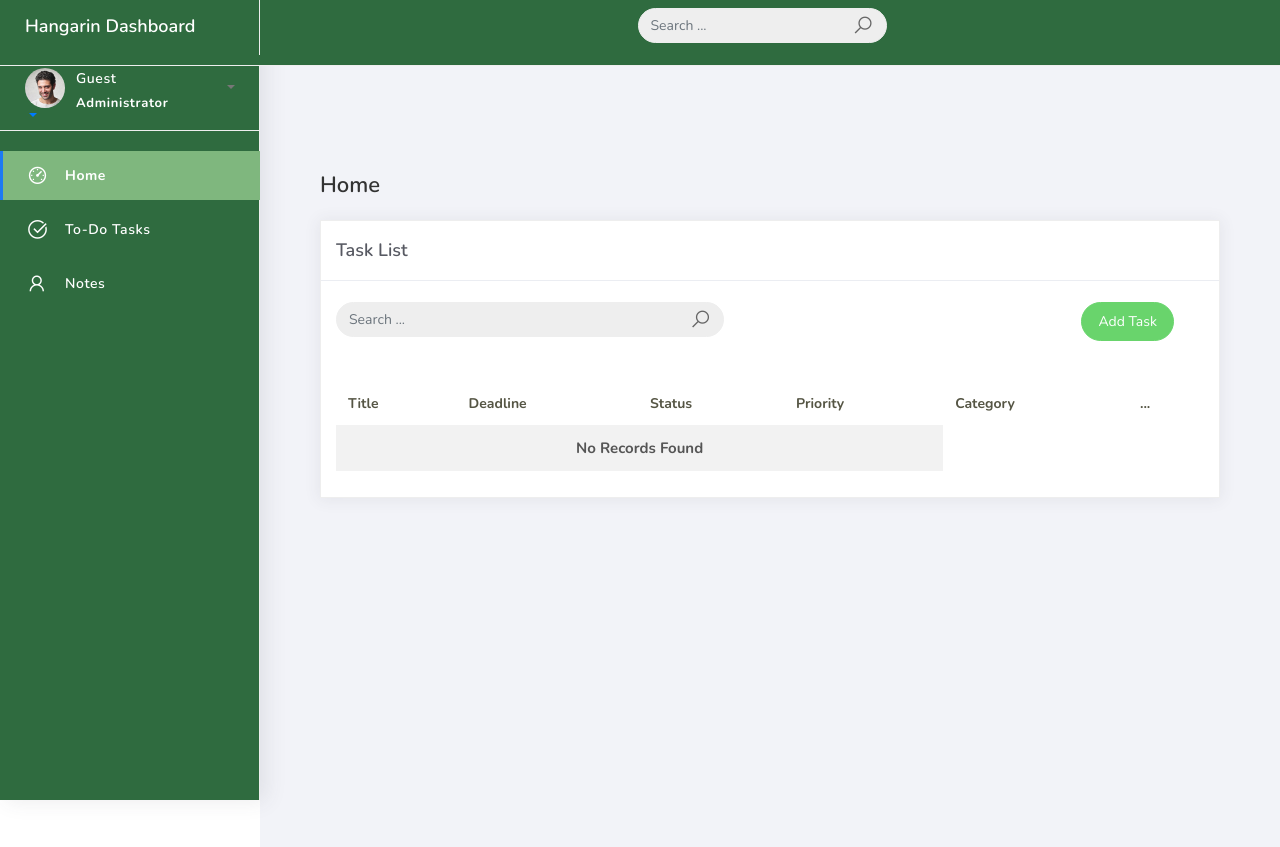
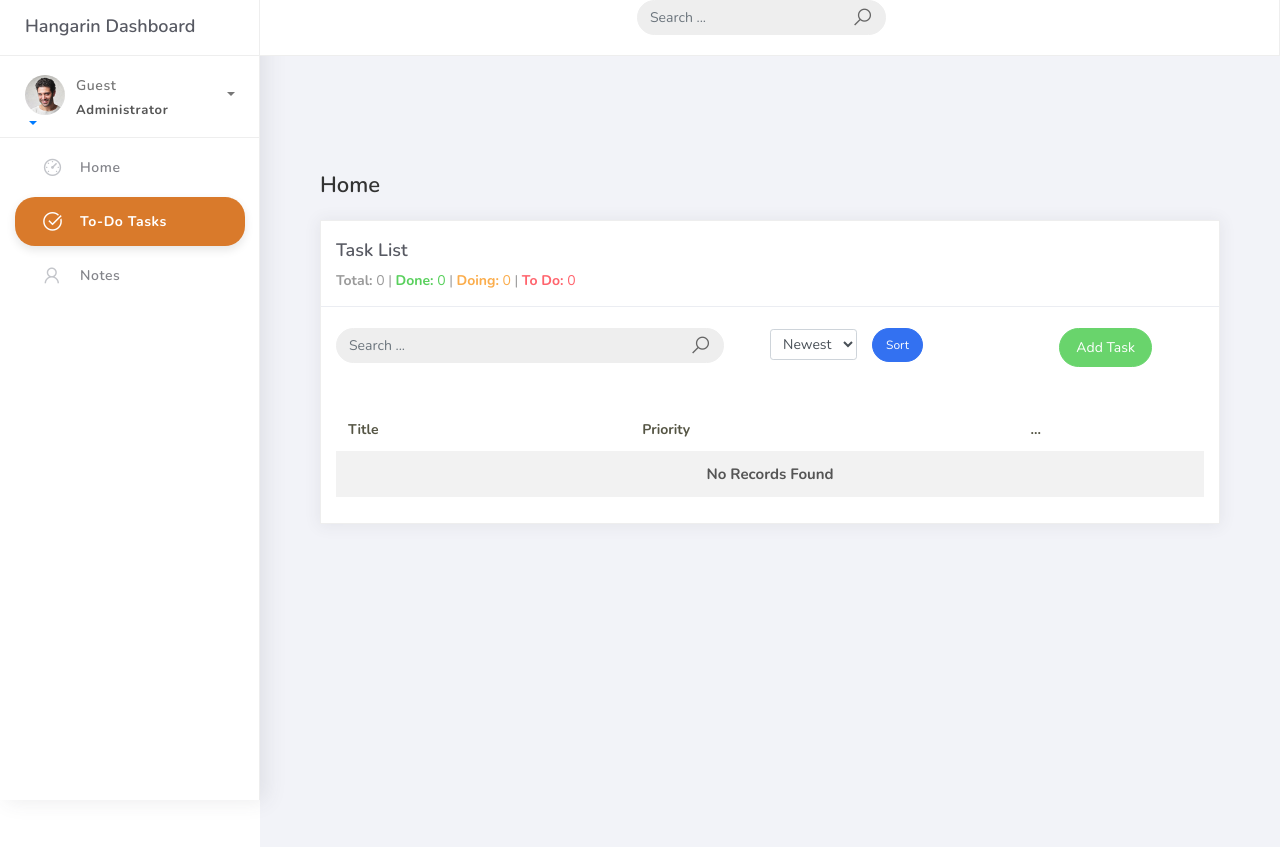
Before and after one commit to JuliusMarckArnesto/Hangarin, a Django app: page /task_list in a window 1280 px wide. Run offline with Django 5.2, Linux system fonts and the light colour scheme; some libraries are stand-ins or nearby versions.

Commit message:
Reformat base and task_list, developing the row click with the subtask modal

```diff
--- a/hangarinsite/hangarinsite/urls.py
+++ b/hangarinsite/hangarinsite/urls.py
@@ -16,7 +16,7 @@ Including another URLconf
 """
 from django.contrib import admin
 from django.urls import path
-from hanusers.views import DashboardView, TaskList, TaskCreateView, TaskUpdateView, TaskDeleteView, NoteList, NoteCreateView, NoteUpdateView, NoteDeleteView
+from hanusers.views import DashboardView, TaskList, TaskCreateView, TaskUpdateView, TaskDeleteView, NoteList, NoteCreateView, NoteUpdateView, NoteDeleteView, SubTaskList, SubTaskCreateView, SubTaskUpdateView, SubTaskDeleteView
 
 
 urlpatterns = [
@@ -27,9 +27,16 @@ urlpatterns = [
     path('task_list/add', TaskCreateView.as_view(), name='task-add'),
     path('task_list/<pk>', TaskUpdateView.as_view(), name='task-update'),
     path('task_list/<pk>/delete', TaskDeleteView.as_view(), name='task-delete'),
+    #____TASKS_SUBTASK____
+    path('task_list/<int:pk>/subtasks/', SubTaskList.as_view(), name='subtask-list'),
     #____NOTES____
     path('note_list', NoteList.as_view(), name='note-list'),
     path('note_list/add', NoteCreateView.as_view(), name='note-add'),
     path('note_list/<pk>', NoteUpdateView.as_view(), name='note-update'),
     path('note_list/<pk>/delete', NoteDeleteView.as_view(), name='note-delete'),
+    #____TASKS____
+    path('subtask_list', SubTaskList.as_view(), name='subtask-list'),
+    path('subtask_list/add', SubTaskCreateView.as_view(), name='subtask-add'),
+    path('subtask_list/<pk>', SubTaskUpdateView.as_view(), name='subtask-update'),
+    path('subtask_list/<pk>/delete', SubTaskDeleteView.as_view(), name='subtask-delete'),
 ]
--- a/hangarinsite/hanusers/admin.py
+++ b/hangarinsite/hanusers/admin.py
@@ -20,14 +20,14 @@ class TaskAdmin(admin.ModelAdmin):
 
 @admin.register(SubTask)
 class SubTaskAdmin(admin.ModelAdmin):
-    list_display = ("subtask_title", "subtask_status", "get_parent_title",)
+    list_display = ("subtask_title", "subtask_status", "parent_task_name",)
     list_filter = ("subtask_status",)
+    search_fields = ("subtask_title",)
 
-    def get_parent_title(self, obj):
+    def parent_task_name(self, obj):
         if obj.parent_task:
             return obj.parent_task.title
         return "No Parent"
-    search_fields = ("subtask_title",)
 
 @admin.register(Note)
 class NoteAdmin(admin.ModelAdmin):
--- a/hangarinsite/hanusers/forms.py
+++ b/hangarinsite/hanusers/forms.py
@@ -1,6 +1,6 @@
 from django.forms import ModelForm
 from django import forms
-from .models import Task, Note
+from .models import Task, Note, SubTask
 
 class TaskForm(ModelForm):
     class Meta:
@@ -24,3 +24,7 @@ class NoteForm(ModelForm):
     class Meta:
         model = Note
         fields = "__all__"
+class SubTaskForm(ModelForm):
+    class Meta:
+        model = SubTask
+        fields = "__all__"
--- a/hangarinsite/hanusers/views.py
+++ b/hangarinsite/hanusers/views.py
@@ -1,9 +1,11 @@
 from django.shortcuts import render
 from django.views.generic import ListView
 from django.views.generic.edit import CreateView, UpdateView, DeleteView
-from .models import Task, Note
-from hanusers.forms import TaskForm, NoteForm
+from .models import Task, Note, SubTask
+from hanusers.forms import TaskForm, NoteForm, SubTaskForm
 from django.urls import reverse_lazy
+from django.db.models import Q
+from django.db.models.functions import Lower
 
 class DashboardView(ListView):
     model = Task
@@ -17,7 +19,7 @@ class DashboardView(ListView):
         context["notes"] = Note.objects.select_related('task').all()[:3]
 
         # to avoid hitting the database inside the loop (N+1 problem)
-        context["tasks"] = Task.objects.select_related('priority', 'category').all()
+        context["tasks"] = Task.objects.select_related('priority', 'category').all().order_by('priority__priority_level')
 
         return context
 #____TASK____
@@ -25,7 +27,43 @@ class TaskList(ListView):
     model = Task
     context_object_name = 'task'
     template_name = 'task_list.html'
-    paginate_by = 5
+    paginate_by = 20
+
+    def get_ordering(self):
+        allowed = ["title", "-title", "created_at", "-created_at"]
+        sort_by = self.request.GET.get("sort_by")
+        if sort_by in allowed:
+            return sort_by
+        return "title"
+
+    def get_queryset(self):
+        qs =  super().get_queryset()
+        query = self.request.GET.get('q')
+
+        if query:
+            qs = qs.filter(
+                Q(title__icontains=query)
+            )
+        ordering = self.get_ordering()
+        if ordering == 'title':
+            qs = qs.annotate(lower_title=Lower('title')).order_by('lower_title')
+        elif ordering == '-title':
+            qs = qs.annotate(lower_title=Lower('title')).order_by('-lower_title')
+        else:
+            # Django's order_by() expects the field name as a string
+            qs = qs.order_by(ordering)
+        return qs
+
+    def get_context_data(self, **kwargs):
+        context = super().get_context_data(**kwargs)
+        tasks = Task.objects.all()
+
+        context['total_tasks'] = tasks.count()
+        context['completed_count'] = tasks.filter(status='completed').count()
+        context['in_progress_count'] = tasks.filter(status='in_progress').count()
+        context['pending_count'] = tasks.filter(status='pending').count()
+
+        return context
 
 class TaskCreateView(CreateView):
     model = Task
@@ -44,12 +82,12 @@ class TaskDeleteView(DeleteView):
     template_name = "task_del.html"
     success_url = reverse_lazy('task-list')
 
-#____TASK____
+#____NOTE____
 class NoteList(ListView):
     model = Note
     context_object_name = 'note'
     template_name = 'note_list.html'
-    paginate_by = 5
+    paginate_by = None
 
 class NoteCreateView(CreateView):
     model = Note
@@ -67,3 +105,39 @@ class NoteDeleteView(DeleteView):
     model = Note
     template_name = "note_del.html"
     success_url = reverse_lazy('note-list')
+
+#____SUBTASK____
+class SubTaskList(ListView):
+    model = SubTask
+    context_object_name = 'subtask'
+    template_name = 'subtask_list.html'
+    paginate_by = None
+
+    def get_queryset(self):
+        # self.kwargs['pk'] is the ID from the URL
+        context = SubTask.objects.filter(parents_task=self.kwargs['pk'])
+
+        return context
+
+    def get_context_data(self, **kwargs):
+        context = super().get_context_data(**kwargs)
+        # Pass the parent task to the template so you can show its title
+        context['parent_task'] = Task.objects.get(pk=self.kwargs['pk'])
+        return context
+
+class SubTaskCreateView(CreateView):
+    model = SubTask
+    form_class = SubTaskForm
+    template_name = "subtask_form.html"
+    success_url = reverse_lazy('subtask-list')
+
+class SubTaskUpdateView(UpdateView):
+    model = SubTask
+    form_class = SubTaskForm
+    template_name = "subtask_form.html"
+    success_url = reverse_lazy('subtask-list')
+
+class SubTaskDeleteView(DeleteView):
+    model = SubTask
+    template_name = "subtask_del.html"
+    success_url = reverse_lazy('subtask-list')
--- a/hangarinsite/templates/base.html
+++ b/hangarinsite/templates/base.html
@@ -11,19 +11,35 @@
 	<link rel="stylesheet" href="{% static 'css/ready.css' %}">
 	<link rel="stylesheet" href="{% static 'css/demo.css' %}">
     <style>
-        /* Your Custom Color Palette Integration */
         :root {
         --primary-green: #2F6B3F;
         --sage: #7FB77E;
-            --accent-yellow: #F7C85C;
-            --cream: #FFF6C0;
+        --primary-blue: #0d6efd;
+        --light-blue: #8cbafe;
+        --hover-yellow: #F2D479;
+        --active-orange: #D97A2B;
+        --sidebar-bg: #FFFFFF;
         }
-        .main-header, .logo-header, .sidebar { background-color: var(--primary-green) !important; }
-        .logo, .nav i, .nav p { color: white !important; }
-        .logo:hover { color: var(--accent-yellow) !important; }
-        .active > a { background-color: var(--sage) !important; }
-        .card-note { background-color: var(--cream); border-left: 5px solid var(--sage); }
-        /* Base Styling (Shape only, no color) */
+
+        .main-header, .logo-header, .sidebar {
+            background-color: var(--sidebar-bg) !important;
+            border-right: 1px solid #eee;
+        }
+
+        /* .logo, .nav i, .nav p, .user .info span { color: var(--primary-green) !important; } */
+        .nav li { margin: 5px 15px; }
+        .nav li a { border-radius: 20px !important; transition: all 0.3s ease;margin: 0 !important; }
+        .nav li a:hover { background-color: var(--hover-yellow) !important; }
+        .nav li.active > a { background-color: var(--active-orange) !important;box-shadow: 0 4px 10px rgba(0,0,0,0.1); }
+        .nav li.active a i, .nav li.active a p { color: #FFFFFF !important; }
+        .logo:hover { color: var(--active-orange) !important; }
+        .nav li.active > a::before,
+        .nav li > a::before {
+        background-color: transparent !important;
+        display: none !important;
+    }
+
+        /* Badge style */
         .badge-priority {
             color: #000;
             padding: 5px 12px;
@@ -42,6 +58,20 @@
         .priority-medium   { background-color: #7FB77E !important; color: white !important; }
         .priority-low      { background-color: #2F6B3F !important; color: white !important; }
         .priority-optional { background-color: #6c757d !important; color: white !important; }
+
+        /* Saturation of status  */
+        .badge-status {
+            padding: 5px 12px;
+            border-radius: 50px;
+            font-weight: 700;
+            font-size: 10px;
+            text-transform: uppercase;
+        }
+
+        /* Dynamic Status Colors (Matching your priority logic) */
+        .status-completed   { background-color: var(--primary-blue) !important; color: white !important; }
+        .status-in_progress { background-color: white !important; color: var(--primary-blue) !important; opacity: 0.8; border: 1px solid var(--primary-blue);}
+        .status-pending     { background-color: var(--light-blue) !important; color: white !important; opacity: 0.4;  }
     </style>
 </head>
 <body>
@@ -54,8 +84,10 @@
                 </button>
             </div>
 
-            <nav class="navbar navbar-header navbar-expand-lg" style="height: 65px; padding: 0;">
-        <div class="container-fluid d-flex align-items-center justify-content-center" style="height: 100%;">
+            <span class="header-divider"></span>
+
+            <nav class="navbar navbar-header navbar-expand-lg" >
+                <div class="container-fluid align-items-center justify-content-center">
 
 					<form class="navbar-left navbar-form nav-search mr-md-3" action="">
 						<div class="input-group">
@@ -73,28 +105,30 @@
 
         <div class="sidebar">
             <div class="scrollbar-inner sidebar-wrapper">
+
+                <ul class="nav">
                     <div class="user">
                         <div class="photo">
                             <img src="{% static 'img/profile.jpg' %}" alt="user-img">
                         </div>
                         <div class="info">
                             <a class="dropdown-toggle" data-toggle="dropdown" href="#" aria-expanded="false">
-                    <span style="color:white;">
+                                <span>
                                     {{ user.username|default:"Guest" }}
-                        <span class="user-level" style="color:white;">Administrator</span>
+                                    <span class="user-level">Administrator</span>
                                     <span class="caret"></span>
                                 </span>
                             </a>
                             <div class="clearfix"></div>
 
-                <ul class="dropdown-menu dropdown-user">
+                            <ul class="dropdown-menu dropdown-user dropdown-menu-left">
                                 <li>
                                     <div class="user-box">
                                         <div class="u-img"><img src="{% static 'img/profile.jpg' %}" alt="user"></div>
                                         <div class="u-text">
                                             <h4>{{ user.username }}</h4>
                                             <p class="text-muted">{{ user.email|default:"no-email@hangar.com" }}</p>
-                                <a href="#" class="btn btn-rounded btn-sm" style="background-color: #2F6B3F; color: white;">View Profile</a>
+                                            <a href="#" class="btn btn-rounded btn-sm" style="background-color: #D97A2B; color: #eee;">View Profile</a>
                                         </div>
                                     </div>
                                 </li>
@@ -108,14 +142,13 @@
                             </ul>
                         </div>
                     </div>
-                <ul class="nav">
-                    <li class="nav-item active">
+                    <li class="nav-item {% if request.resolver_match.url_name == 'dashboard' %}active{% endif %}">
                         <a href="{% url 'dashboard' %}"><i class="la la-dashboard"></i><p>Home</p></a>
                     </li>
-                    <li class="nav-item">
+                    <li class="nav-item {% if request.resolver_match.url_name == 'task-list' %}active{% endif %}">
                         <a href="{% url 'task-list' %}"><i class="la la-check-circle"></i><p>To-Do Tasks</p></a>
                     </li>
-                    <li class="nav-item">
+                    <li class="nav-item {% if request.resolver_match.url_name == 'note-list' %}active{% endif %}">
                         <a href="{% url 'note-list' %}"><i class="la la-user"></i><p>Notes</p></a>
                     </li>
                 </ul>
--- a/hangarinsite/templates/dashboard.html
+++ b/hangarinsite/templates/dashboard.html
@@ -38,7 +38,7 @@
                     </span>
                 </td>
                 <td>{{ task.deadline }}</td>
-                <td>{{ task.status }}</td>
+                <td>{{ task.get_status_display }}</td>
             </tr>
             {% endfor %}
         </tbody>
--- a/hangarinsite/templates/note_list.html
+++ b/hangarinsite/templates/note_list.html
@@ -12,13 +12,13 @@
            <br />
             <div class="col-md-12 row">
               <div class="col-md-6">
-                <form class="navbar-left navbar-form nav-search mr-md-3" action="">
+                <form class="navbar-left navbar-form nav-search mr-md-3" action="{% url 'note-list' %}">
                   <div class="input-group">
                     <input type="text" placeholder="Search ..." class="form-control" name="q"  />
                     <div class="input-group-append">
-                      <span class="input-group-text">
+                      <button type="submit" class="input-group-text" style="border:none; background:none;">
                           <i class="la la-search search-icon"></i>
-                      </span>
+                      </button>
                     </div>
                   </div>
                 </form>
--- a/hangarinsite/templates/task_list.html
+++ b/hangarinsite/templates/task_list.html
@@ -7,57 +7,100 @@
          <div class="card">
            <div class="card-header">
              <div class="card-title">Task List</div>
-             <!-- <div class="card-category">Page Subtitle</div>  -->
+             <div class="card-category">
+              <strong>Total:</strong> {{ total_tasks }} |
+                <span class="text-success"><strong>Done:</strong> {{ completed_count }}</span> |
+                <span class="text-warning"><strong>Doing:</strong> {{ in_progress_count }}</span> |
+                <span class="text-danger"><strong>To Do:</strong> {{ pending_count }}</span>
+              </strong>
+             </div>
            </div>
            <br />
             <div class="col-md-12 row">
-              <div class="col-md-6">
-                <form class="navbar-left navbar-form nav-search mr-md-3" action="">
+              <div class="col-md">
+                <form class="navbar-left navbar-form nav-search mr-md-3" action="{% url 'task-list' %}">
                   <div class="input-group">
-                    <input type="text" placeholder="Search ..." class="form-control" name="q"  />
+                    <input type="hidden" name="sort" value="{{ request.GET.sort }}">
+
+                    <input type="text" placeholder="Search ..." class="form-control" name="q" value="{{ request.GET.q }}" />
                     <div class="input-group-append">
-                      <span class="input-group-text">
+                      <button type="submit" class="input-group-text" style="border:none; background:none;">
                           <i class="la la-search search-icon"></i>
-                      </span>
+                      </button>
                     </div>
                   </div>
                 </form>
-                </div>
-                <div class="col-md-6">
-                  <div class="pull-right">
-                    <a href="{% url 'task-add' %}" class="btn btn-success btn-rounded">Add Task</a>
+              </div>
+              <div class="col-md-4 ">
+                <form method="get" class="row align-items-center">
+                  <!-- <div class="col-md-1">
+                    <label for="smallSelect" class="col-form-label">Sort by</label>
+                  </div> -->
+                  <div class="col-md-auto">
+                    <select name="sort_by" id="smallSelect" class="form-control form-control-sm w-auto">
+                      <option value="title" {% if request.GET.sort_by == 'title' %}selected{% endif %}>A-Z</option>
+                      <option value="-title" {% if request.GET.sort_by == '-title' %}selected{% endif %}>Z-A</option>
+                      <option value="-created_at" {% if request.GET.sort_by == '-created_at' or not request.GET.sort_by%}selected{% endif %}>Newest</option>
+                      <option value="created_at" {% if request.GET.sort_by == 'created_at' %}selected{% endif %}>Oldest</option>
+                    </select>
                   </div>
+                  <button class="btn btn-primary btn-sm btn-rounded">Sort</button>
+                </form>
+              </div>
+              <div class="col-md-2">
+                  <a href="{% url 'task-add' %}" class="btn btn-success btn-rounded">Add Task</a>
               </div>
             </div>
+
            <div class="card-body">
              <table class="table table-striped mt-3">
                <thead>
                  <tr>
                    <th scope="col">Title</th>
-                   <th scope="col">Deadline</th>
-                   <th scope="col">Status</th>
                    <th scope="col">Priority</th>
-                   <th scope="col">Category</th>
                    <th scope="col">...</th>
                  </tr>
                </thead>
                <tbody>
                  {% for object in object_list %}
-                    <tr>
-                        <td>{{ object.title }}</td>
-                        <td>{{ object.deadline }}</td>
-                        <td>{{ object.status }}</td>
-                        <td>{{ object.priority }}</td>
-                        <td>{{ object.category }}</td>
+                    <tr style='cursor: pointer;' class="clickable-row"
+                      data-href="{% url 'subtask-list' object.id %}">
+                        <td class="align-items-center">
+                          <div class="col-12">
+
+                            <div class="mb-1">
+                              <h5 class="m-0 font-weight-bold">{{ object.title }}</h5>
+                            </div>
+
+                            <div class="d-flex text-muted small">
+                              <div class="mr-3">
+                                <strong>{{ object.deadline }}</strong>
+                              </div>
+                              <div class="mr-3">
+
+                                <span class="badge badge-status status-{{ object.status|slugify }}">
+                                  <i class="la la-circle-solid"> </i> {{ object.get_status_display }}
+                                </span>
+                              </div>
+                              <div>
+                                <span class="badge badge-info">
+                                  <i class="la la-circle-solid"></i> {{ object.category }}
+                                </span>
+                              </div>
+                            </div>
+
+                          </div>
+                        </td>
                         <td>
-                          <a href="task_list/{{ object.id }}">Edit</a>
-                          <a href="task_list/{{ object.id }}/delete">Delete</a>
+                          <span class="badge badge-priority priority-{{ object.priority.priority_level|lower }}">
+                              {{ object.priority.priority_level }}
+                          </span>
+                        </td>
+                        <td>
+                          <a href="task_list/{{ object.id }}" onclick="event.stopPropagation();">Edit</a>
+                          <a href="task_list/{{ object.id }}/delete" onclick="event.stopPropagation();">Delete</a>
                         </td>
                     </tr>
-                    <tr>
-                        <td scope="col">{{ object.description }}</td>
-                    </tr>
-
                  {% empty %}
                  <tr>
                     <td colspan="4" style="text-align:center">
@@ -74,4 +117,15 @@
      </div>
    </div>
  </div>
+ <script>
+    document.addEventListener("DOMContentLoaded", function() {
+        const rows = document.querySelectorAll(".clickable-row");
+        rows.forEach(row => {
+            row.addEventListener("click", () => {
+                window.location.href = row.dataset.href;
+            });
+        });
+    });
+</script>
+
 {% endblock %}
```
Also changed, not shown: hangarinsite/templates/subtask_del.html (added, +32 -0 lines), hangarinsite/templates/subtask_form.html (added, +40 -0 lines), hangarinsite/templates/subtask_list.html (added, +88 -0 lines). Lines whose indentation alone changed are shown as unchanged.
